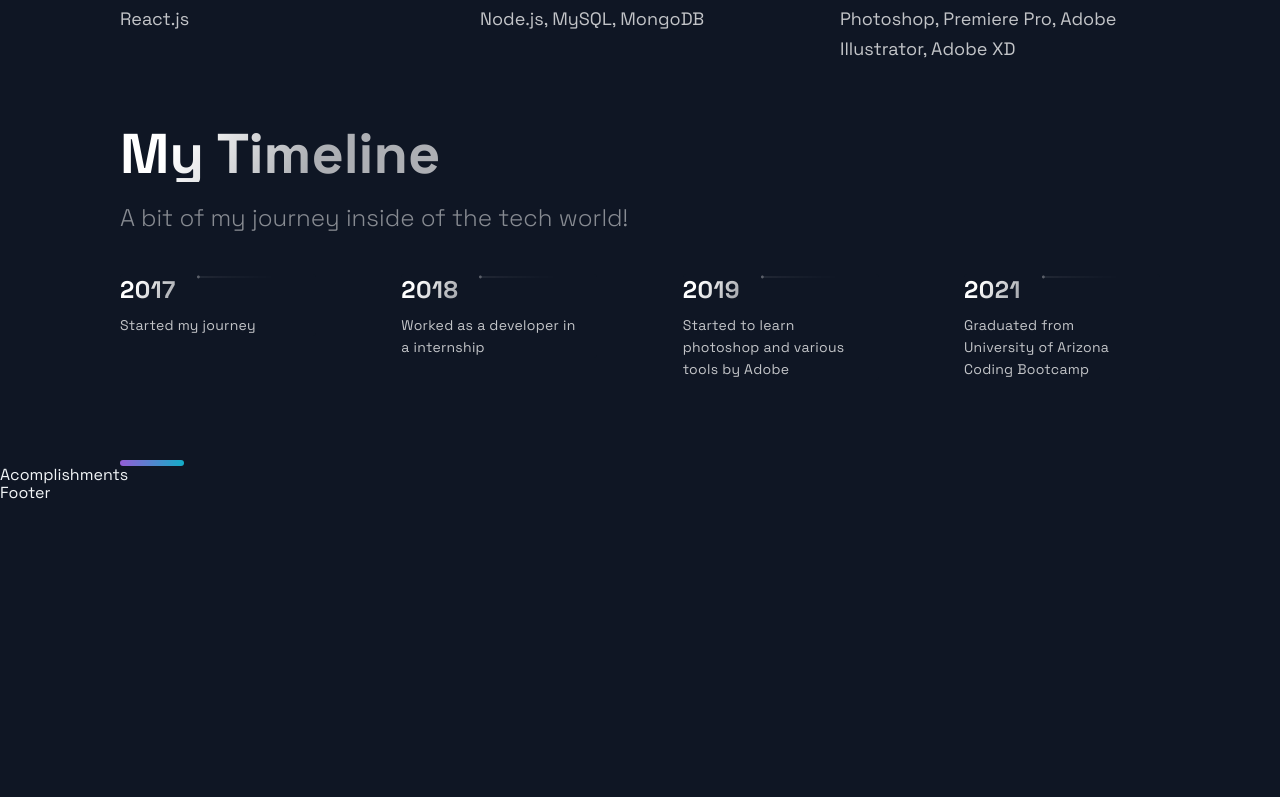
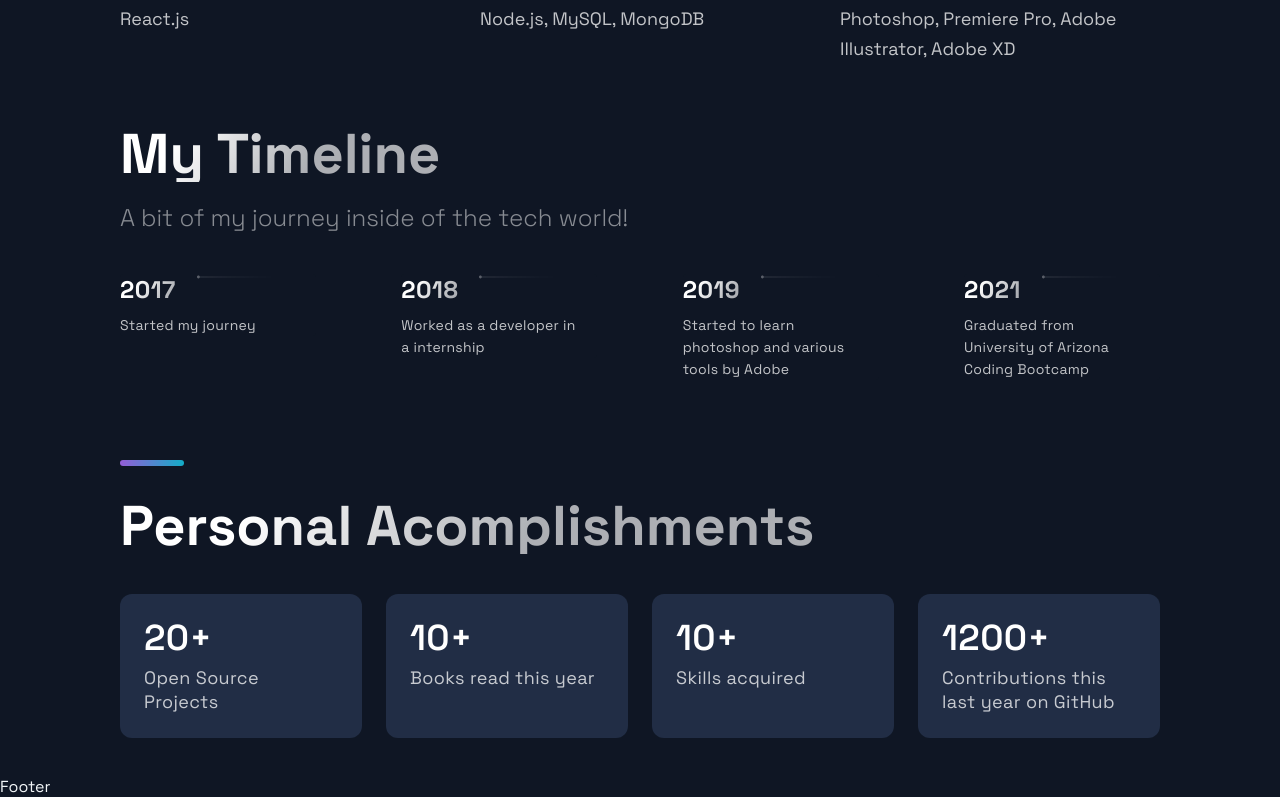
Before and after one commit to Darolo13/portfolio-darolo, a Next.js app: page / in a window 1280 px wide. Shown: the part 2689-3486 px from the top of the page. Before the commit the page ends 3192 px from the top, so only its background shows below. Built offline with nearby package versions, Linux system fonts and the light colour scheme.

Commit message:
Acomplishments section

```diff
--- a/src/components/Acomplishments/Acomplishments.js
+++ b/src/components/Acomplishments/Acomplishments.js
@@ -5,15 +5,23 @@ import { Box, Boxes, BoxNum, BoxText } from './AcomplishmentsStyles';
 
 const data = [
   { number: 20, text: 'Open Source Projects'},
-  { number: 1000, text: 'Students', },
-  { number: 1900, text: 'Github Followers', },
-  { number: 5000, text: 'Github Stars', }
+  { number: 10, text: 'Books read this year', },
+  { number: 10, text: 'Skills acquired', },
+  { number: 1200, text: 'Contributions this last year on GitHub', }
 ];
 
 const Acomplishments = () => (
-  <div>
-    Acomplishments
-  </div>
+  <Section>
+    <SectionTitle> Personal Acomplishments </SectionTitle>
+    <Boxes>
+      {data.map((card, index) => (
+        <Box key={index}>
+          <BoxNum>{card.number}+</BoxNum>
+          <BoxText>{card.text}</BoxText>
+        </Box>
+      ))}
+    </Boxes>
+  </Section>
 );
 
 export default Acomplishments;
```
